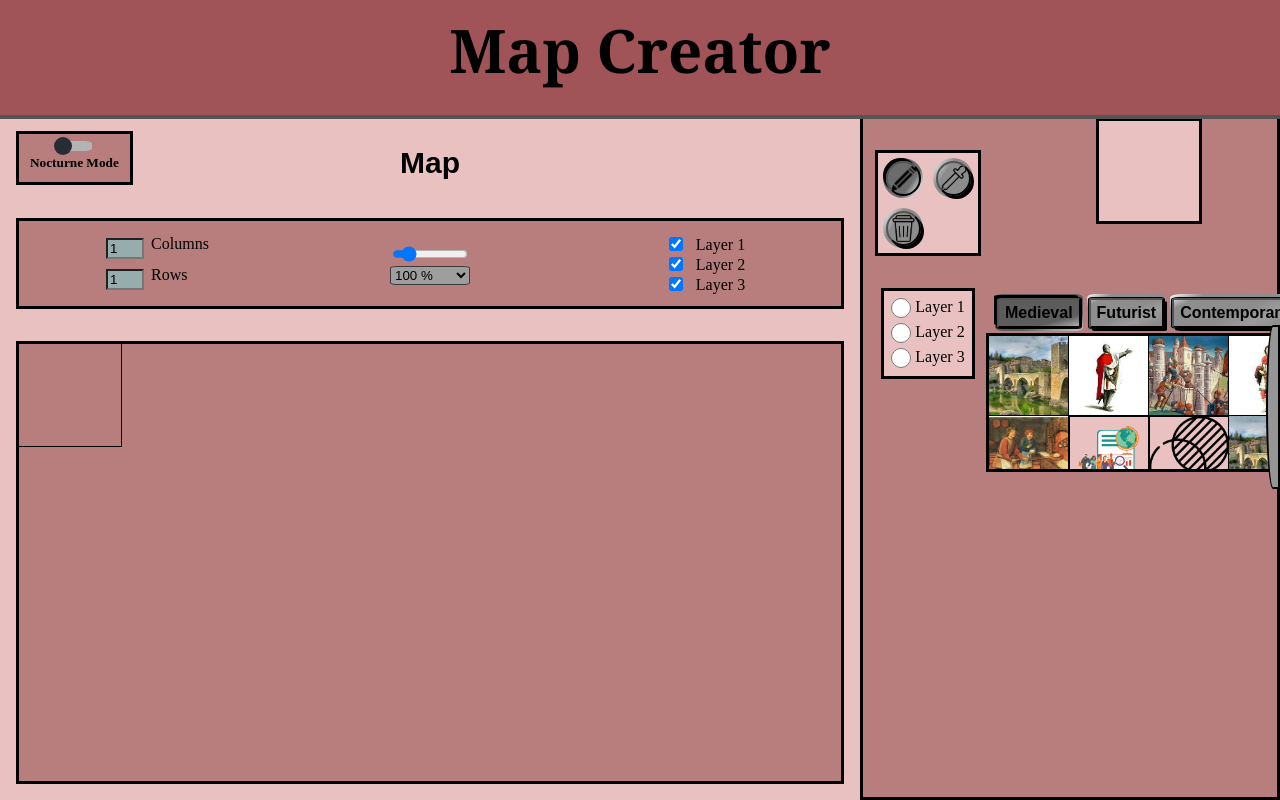
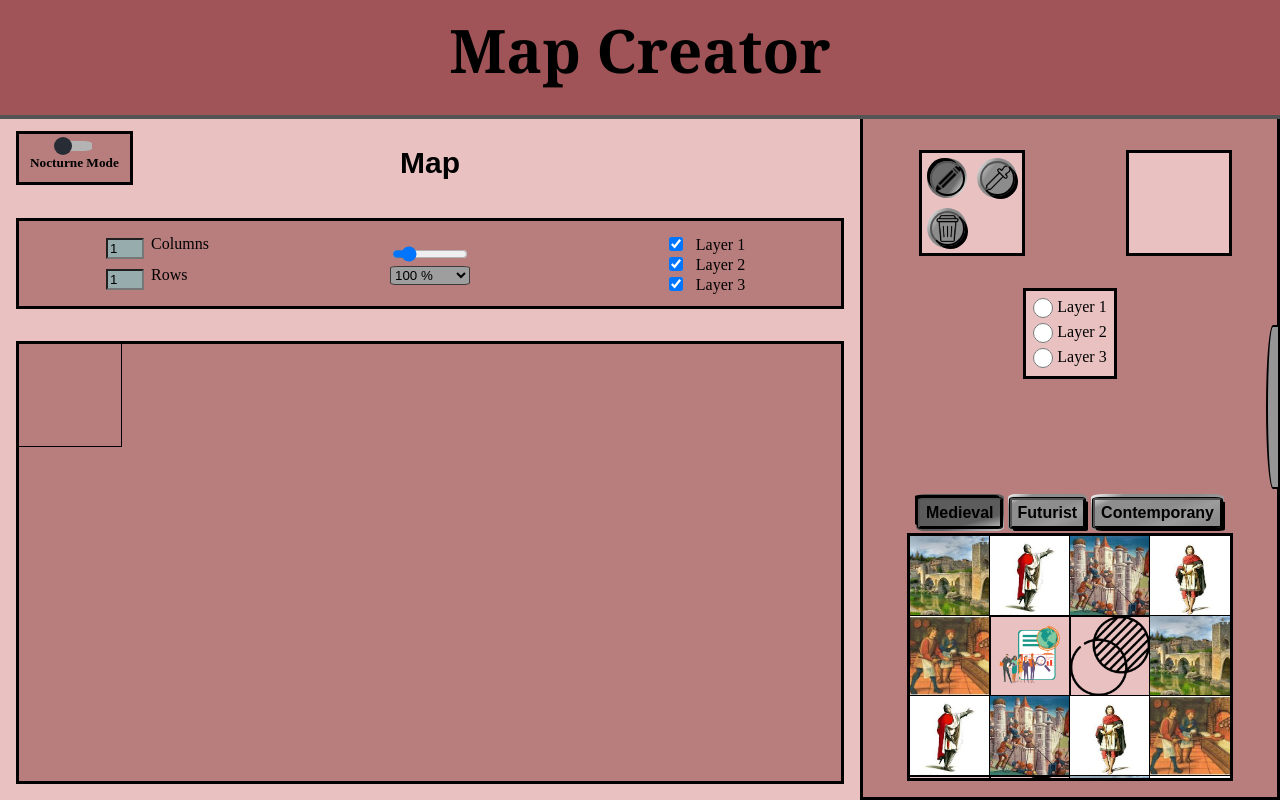
Before and after one commit to GeroNahu/Map-Creator, a React (Create React App) app: page / in a window 1280 px wide. Built offline with nearby package versions, Linux system fonts and the light colour scheme.

Commit message:
Defines grid-areas property and removes headerToolContainer

```diff
--- a/src/Styles/toolsSection.css
+++ b/src/Styles/toolsSection.css
@@ -24,25 +24,20 @@
   align-items: center;
   display: flex;
   flex-direction: column;
-  justify-content: space-between;
+  justify-content: center;
+  grid-area: selectedTile;
 }
 .selectedLayerContainer {
   align-items: center;
   display: flex;
   flex-direction: column;
   justify-content: space-between;
+  grid-area: layers;
 }
 .selectedTool {
   display: flex;
   height: 100px;
   width: 100px;
-}
-.headerToolContainer {
-  box-sizing: border-box;
-  display: grid;
-  grid-template-columns: 1fr 1fr;
-  padding: 12px;
-  width: 100%;
 }
 .form {
   display: grid;
@@ -60,6 +55,7 @@
 .buttosAndTiles {
   align-items: center;
   display: grid;
+  grid-area: tilesContainer;
   grid-template-rows: 45px 1fr;
   padding-bottom: 16px;
 }
```
